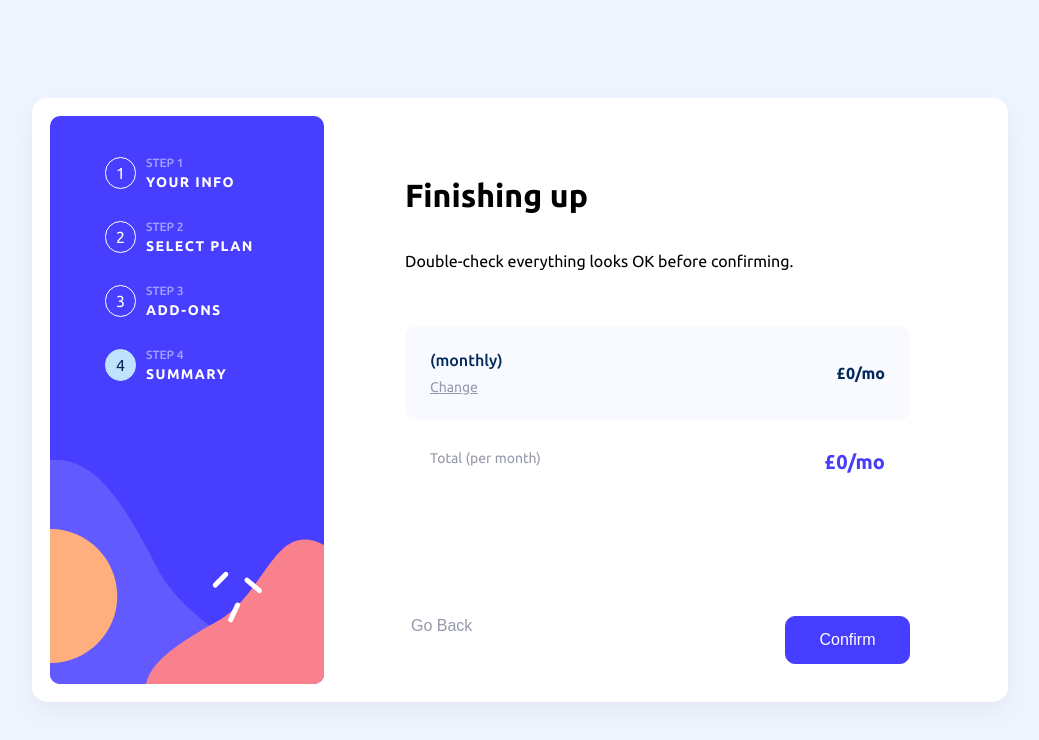
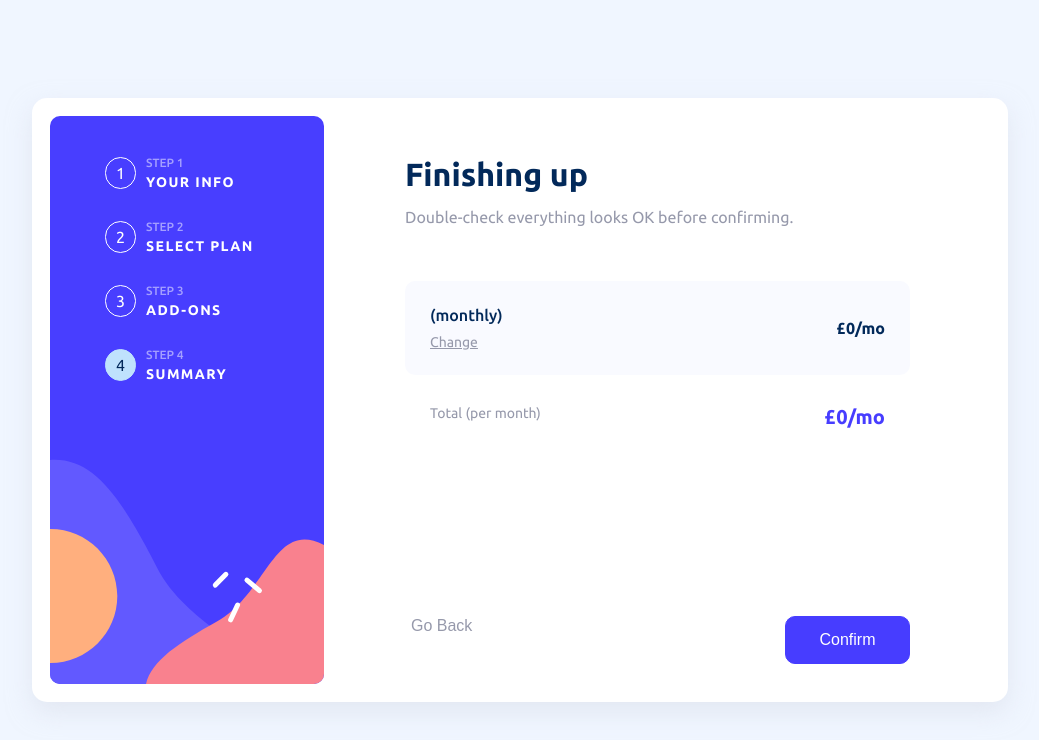
Before and after one commit to siccoo/clan-fe-test, a React (Create React App) app in the folder multi-step-form/: page /summary in a window 1280 px wide. Shown: the top 740 px of the page, without its empty margins (120-1159 px from the left). Built offline with nearby package versions, Linux system fonts and the light colour scheme; the HTML template or start-up script is replaced by a standard one.

Commit message:
updated Step4

```diff
--- a/multi-step-form/src/pages/StepFour/index.jsx
+++ b/multi-step-form/src/pages/StepFour/index.jsx
@@ -163,8 +163,8 @@ const StepFour = () => {
         </div>
         <div className="mainContent">
           <div className="summaryContainer">
-            <h1 className="stepHeader">Finishing up </h1>
-            <p className="stepSubText">
+            <h1 className="step1Header">Finishing up </h1>
+            <p className="step1SubText">
               Double-check everything looks OK before confirming.
             </p>
             <div className="summaryContentContainer">
```
